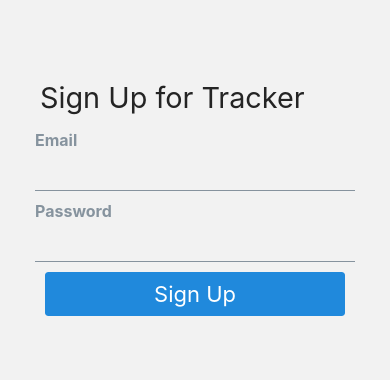
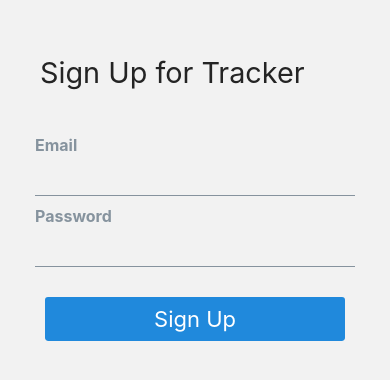
Before and after one commit to dr-cyberx/Native-Tracker, a React Native app in the folder client/: screen /SignUp in a window 390 px wide. Shown: the part 132-512 px from the top of the page. Built offline with nearby package versions, Linux system fonts and the light colour scheme.

Commit message:
fixing design issue of signup screen

```diff
--- a/client/Src/Screens/SignupScreen.js
+++ b/client/Src/Screens/SignupScreen.js
@@ -13,6 +13,7 @@ const SignupScreen = ({ navigation }) => {
       <Spacer>
         <Text h3>Sign Up for Tracker</Text>
       </Spacer>
+      <Spacer />
       <Input
         label="Email"
         value={email}
@@ -31,6 +32,7 @@ const SignupScreen = ({ navigation }) => {
       <HorSpacer>
         <Button
           titleStyle={{ fontSize: 22, textAlign: "center" }}
+          buttonStyle={{marginTop: 20}}
           onPress={() => {
             navigation.navigate("SignIn");
           }}
```
